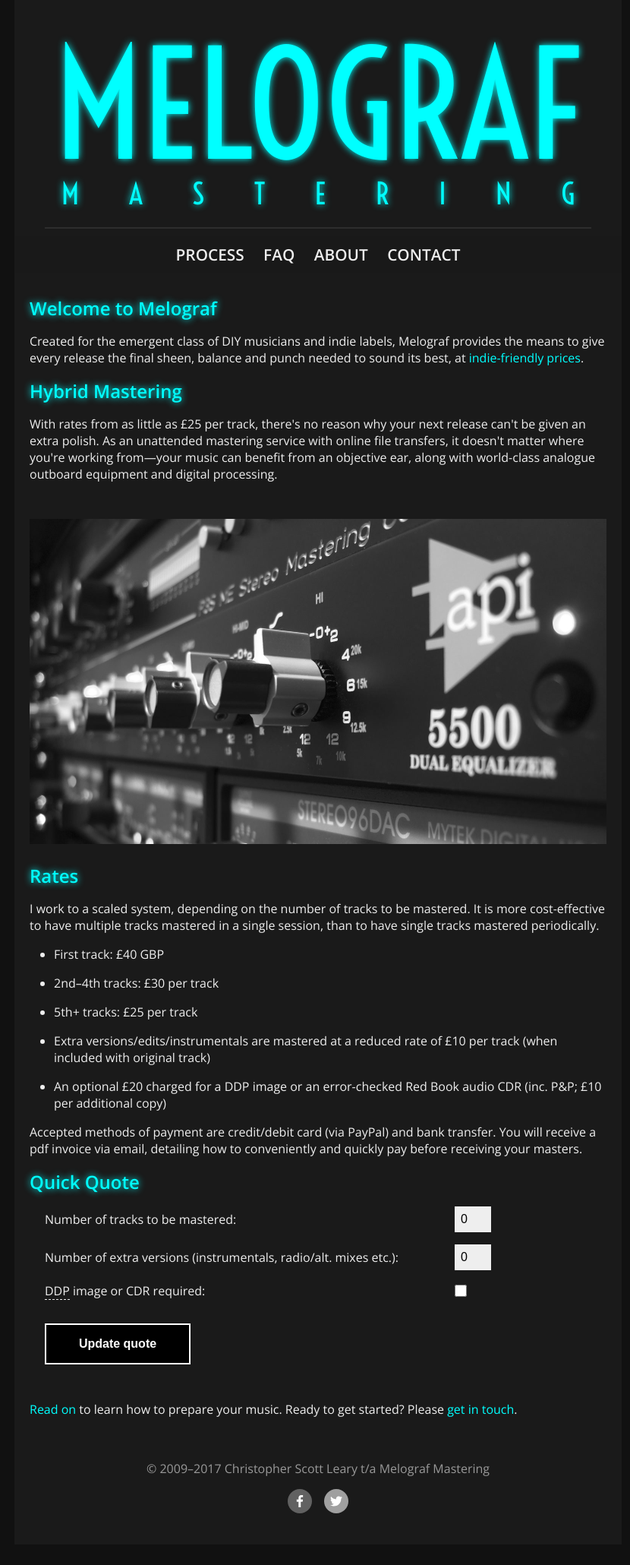
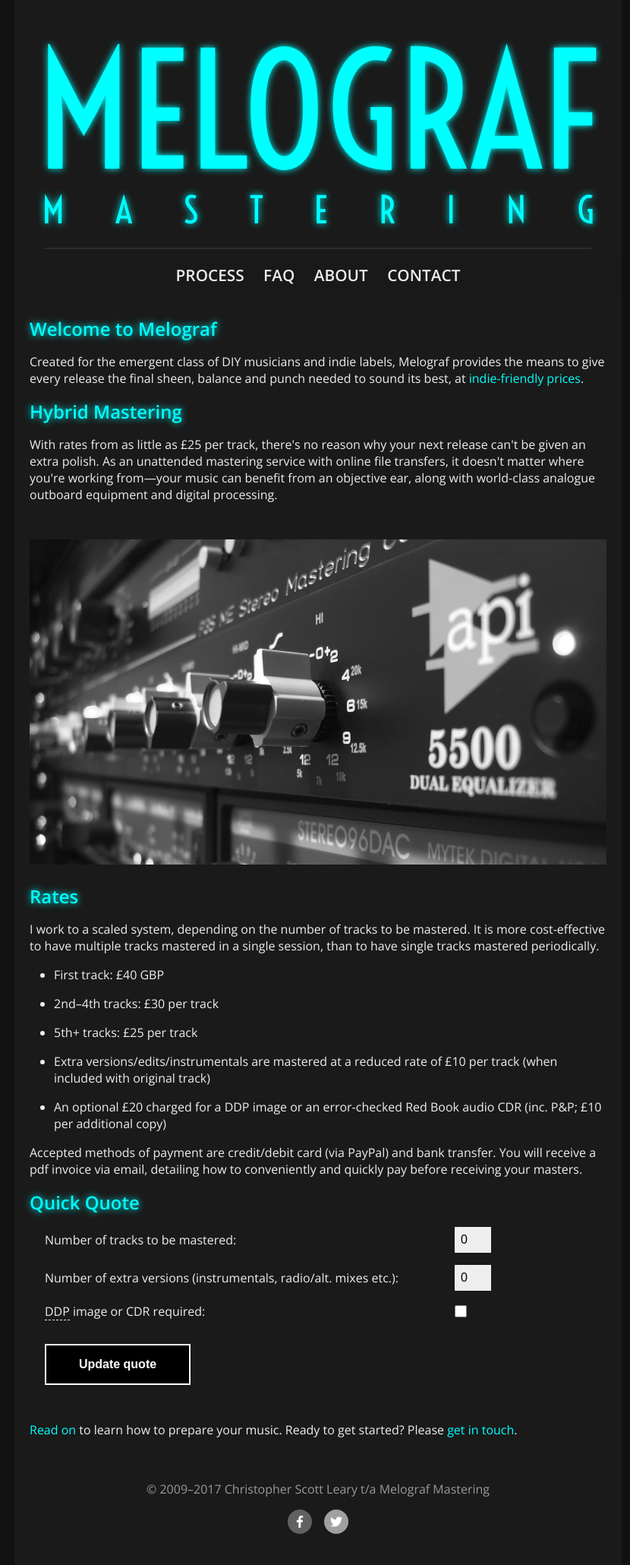
Before and after one commit to nilsonlinux/nilsonlinux.github.ioBLOGJavascript, a Jekyll site: the page built from index.html, in a window 1280 px wide. Shown: the whole page at 76% size, without its empty margins (221-1051 px from the left). Built offline with Jekyll 4.4.1, drawn with Linux system fonts in a browser that asks for light colours; nearby versions of some CDN libraries; before the commit the page ends 2033 px from its top, so only the background shows below that.

Commit message:
Header sizing tweaks.

```diff
--- a/css/main.scss
+++ b/css/main.scss
@@ -86,14 +86,14 @@ a#pageSubtitle {
 
 #pageTitle {
   display: block;
-  font-size: 12rem;
+  font-size: 12.8rem;
   margin-bottom: 1.25rem;
 }
 
 #pageSubtitle {
   display: block;
-  font-size: 2.4rem;
-  letter-spacing: 4.1rem;
+  font-size: 3rem;
+  letter-spacing: 4.2rem;
   margin-bottom: -3rem;
   position: relative;
   top: -3rem;
@@ -441,7 +441,7 @@ footer .social a.twitter {
   }
 
   .hline {
-    margin: 0 2.5rem;
+    margin: 0 1.25rem;
   }
 
   p.discog {
```
